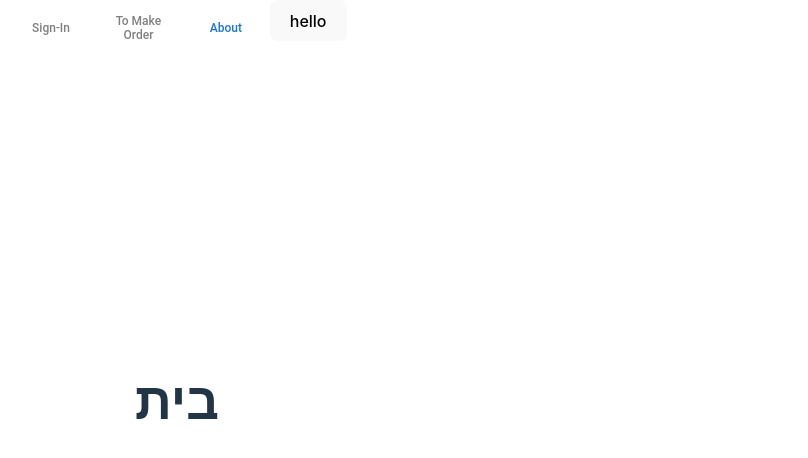
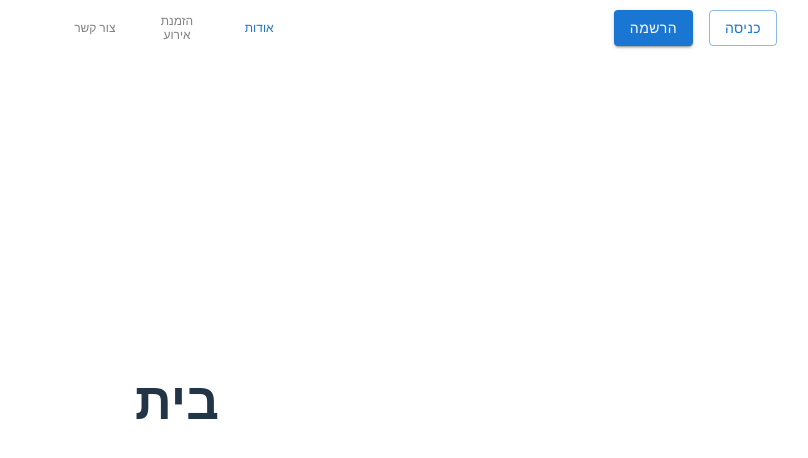
Before and after one commit to tirtzaSabo/Darbukas-plans, a React (Vite) app in the folder client/: page /home in a window 1280 px wide. Shown: the top 458 px of the page, without its empty margins (463-1271 px from the left). Built offline with nearby package versions, Linux system fonts and the light colour scheme.

Commit message:
Improve Profile Component

```diff
--- a/client/src/components/userArea/Header.component.tsx
+++ b/client/src/components/userArea/Header.component.tsx
@@ -1,91 +1,10 @@
-// import { Outlet, useNavigate } from 'react-router-dom';
-// import '../../App.css';
-// import React from 'react';
-// import BottomNavigation from '@mui/material/BottomNavigation';
-// import BottomNavigationAction from '@mui/material/BottomNavigationAction';
-// // import FavoriteIcon from '@mui/icons-material/Favorite';
-// // import EqualizerIcon from '@mui/icons-material/Equalizer';
-// // import ThermostatIcon from '@mui/icons-material/Thermostat';
-// // import CloseIcon from '@mui/icons-material/Close';
-
-// const Header: React.FC = () => {
-//   const navigate = useNavigate();
-
-//   return (
-//     <>
-//       <header>
-//         <nav>
-//           <BottomNavigation
-//             sx={{
-//               position: 'fixed',
-//               top: 0,
-//               left: 0,
-//               right: 0,
-//               zIndex: 999,
-//               backgroundColor: '#ffffff',
-//             }}
-//             showLabels
-
-//           >
-//             <BottomNavigationAction
-//               label="Sign-In"
-//               style={{ color: '#1976d2' }}
-//               onClick={() => navigate('/signin')}
-//             />
-//             {/* <BottomNavigationAction
-//               label="Subscription"
-//               // icon={<FavoriteIcon />}
-//               style={{ color: '#1976d2' }}
-//               onClick={() => navigate('/about')}
-//             /> */}
-//             <BottomNavigationAction
-//               label="To Make Order"
-//               style={{ color: '#1976d2' }}
-//               onClick={() => navigate('/makeOrder')}
-//             />
-//             {/* <BottomNavigationAction
-//               label="Contact"
-//               // icon={<ContactSupportIcon />}
-//               style={{ color: '#1976d2' }}
-//               onClick={() => navigate('/contact')}
-//             />
-//             <BottomNavigationAction
-//               label="Schedule"
-//               // icon={<CalendarMonthIcon />}
-//               style={{ color: '#1976d2' }}
-//               onClick={() => navigate('/schedule')}
-//             />
-//             <BottomNavigationAction
-//               label="Satisfaction"
-//               // icon={<EqualizerIcon />}
-//               style={{ color: '#1976d2' }}
-//               onClick={() => navigate('/satisfaction')}
-//             /> */}
-//             <BottomNavigationAction
-//               label="About"
-//               style={{ color: '#1976d2' }}
-//               onClick={() => navigate('/home')}
-//             />
-//             {/* {isManager && <BottomNavigationAction
-//               label="Management"
-//               style={{ color: '#1976d2' }}
-//               onClick={() => handleNavigation('/management')}
-//             />} */}
-//           </BottomNavigation>
-//           <Outlet />
-//         </nav>
-//       </header>
-//     </>
-//   );
-// };
-
-// export default Header;
 import { Outlet, useNavigate, useLocation } from 'react-router-dom';
 import '../../App.css';
 import React from 'react';
 import BottomNavigation from '@mui/material/BottomNavigation';
 import BottomNavigationAction from '@mui/material/BottomNavigationAction';
-import Profile from './Profile.component';
+import UserMenu from './UserMenu.component';
+import Box from '@mui/material/Box';
 
 const Header: React.FC = () => {
   const navigate = useNavigate();
@@ -96,7 +15,6 @@ const Header: React.FC = () => {
   return (
     <>
       <header>
-
         <nav
           style={{
             position: 'fixed',
@@ -105,38 +23,52 @@ const Header: React.FC = () => {
             right: 0,
             zIndex: 999,
             backgroundColor: '#ffffff',
-          display:'flex',
-          justifyContent:'center'
-        }}>
-          <div>
-          <BottomNavigation
-            showLabels
+            display: 'flex',
+            justifyContent: 'center',
+            alignItems: 'center',
+            padding: '0 1rem',
+          }}
         >
+          <Box
+            sx={{
+              display: 'flex',
+              alignItems: 'center',
+              width: '100%',
+              maxWidth: '1200px',
+              justifyContent: 'space-between',
+            }}
+          >
+            <Box sx={{ flex: 1 }} />
+
+            <Box sx={{ flex: 1, display: 'flex', justifyContent: 'center' }}>
+              <BottomNavigation showLabels>
                 <BottomNavigationAction
-              label="Sign-In"
+                  label="צור קשר"
                   style={{
-                color: isActive('/signin') ? '#1976d2' : 'gray',
+                    color: isActive('/contact') ? '#1976d2' : 'gray',
                   }}
-              onClick={() => navigate('/signin')}
+                  onClick={() => navigate('/contact')}
                 />
                 <BottomNavigationAction
-              label="To Make Order"
+                  label="הזמנת אירוע"
                   style={{
                     color: isActive('/makeOrder') ? '#1976d2' : 'gray',
                   }}
                   onClick={() => navigate('/makeOrder')}
                 />
                 <BottomNavigationAction
-              label="About"
+                  label="אודות"
                   style={{
                     color: isActive('/home') ? '#1976d2' : 'gray',
                   }}
                   onClick={() => navigate('/home')}
                 />
-          </BottomNavigation></div>
-          <div>
-          <Profile></Profile>
-       </div>
+              </BottomNavigation>
+            </Box>
+            <Box sx={{ flex: 1, display: 'flex', justifyContent: 'flex-end' }}>
+              <UserMenu />
+            </Box>
+          </Box>
         </nav>
       </header>
       <Outlet />
--- a/client/src/components/userArea/Profile.component.tsx
+++ b/client/src/components/userArea/Profile.component.tsx
@@ -3,18 +3,16 @@ import Avatar from '@mui/material/Avatar';
 import Menu from '@mui/material/Menu';
 import MenuItem from '@mui/material/MenuItem';
 import ListItemIcon from '@mui/material/ListItemIcon';
-import Divider from '@mui/material/Divider';
 import Tooltip from '@mui/material/Tooltip';
-import PersonAdd from '@mui/icons-material/PersonAdd';
-import Settings from '@mui/icons-material/Settings';
 import Logout from '@mui/icons-material/Logout';
-import Cookies from 'universal-cookie';
-
+import { useAuth } from '../../services/auth.provider';
+import { IconButton } from '@mui/material';
+import { useNavigate } from 'react-router-dom';
 const Profile: React.FC = () => {
-    const [anchorEl, setAnchorEl] = React.useState<null | HTMLElement>(null);
+  const [anchorEl, setAnchorEl] = React.useState<null | HTMLElement>(null);
   const open = Boolean(anchorEl);
-  const cookies = new Cookies();
-
+  const { logout, user } = useAuth();
+  const navigate = useNavigate();
   const handleClick = (event: React.MouseEvent<HTMLElement>) => {
     setAnchorEl(event.currentTarget);
   };
@@ -22,24 +20,35 @@ const Profile: React.FC = () => {
     setAnchorEl(null);
   };
   const handleLogOut = () => {
-    cookies.remove('email');
+    logout();
     handleClose;
   };
+  const handleDetails = () => {
+    navigate('/userdetails');
+  }
+
   return (
     <React.Fragment>
-        <Tooltip title="Account settings">
-          <button
+      <Tooltip title="הגדרות חשבון">
+        {/* <button
             onClick={handleClick}
-            // size="small"
-            // sx={{ ml: 2 }}
             aria-controls={open ? 'account-menu' : undefined}
             aria-haspopup="true"
             aria-expanded={open ? 'true' : undefined}
-          >
-            {/* <Avatar sx={{ width: 32, height: 32 }}>שלום</Avatar> */}
-            hello {cookies.get('email')}
-          </button>
-        </Tooltip>
+          > */}
+        {/* <Avatar sx={{ width: 32, height: 32 }}>שלום</Avatar> */}
+        {/* <ExpandMoreIcon></ExpandMoreIcon> שלום {user?.name}
+          </button> */}
+        <IconButton
+          onClick={handleClick}
+          size="small"
+          sx={{ ml: 2 }}
+          aria-controls={open ? 'account-menu' : undefined}
+          aria-haspopup="true"
+          aria-expanded={open ? 'true' : undefined}
+        ><Avatar sx={{ width: 45, height: 45 }}>{user?.name.charAt(0)}</Avatar>
+        </IconButton>
+      </Tooltip>
       <Menu
         anchorEl={anchorEl}
         id="account-menu"
@@ -77,30 +86,14 @@ const Profile: React.FC = () => {
         transformOrigin={{ horizontal: 'right', vertical: 'top' }}
         anchorOrigin={{ horizontal: 'right', vertical: 'bottom' }}
       >
-        <MenuItem onClick={handleClose}>
-          <Avatar /> Profile
-        </MenuItem>
-        <MenuItem onClick={handleClose}>
-          <Avatar /> My account
-        </MenuItem>
-        <Divider />
-        <MenuItem onClick={handleClose}>
-          <ListItemIcon>
-            <PersonAdd fontSize="small" />
-          </ListItemIcon>
-          Add another account
-        </MenuItem>
-        <MenuItem onClick={handleClose}>
-          <ListItemIcon>
-            <Settings fontSize="small" />
-          </ListItemIcon>
-          Settings
+        <MenuItem onClick={handleDetails}>
+          <Avatar />פרטים
         </MenuItem>
         <MenuItem onClick={handleLogOut}>
           <ListItemIcon>
             <Logout fontSize="small" />
           </ListItemIcon>
-          Logout
+          התנתק
         </MenuItem>
       </Menu>
     </React.Fragment>
--- /dev/null
+++ b/client/src/components/userArea/UserMenu.component.tsx
@@ -0,0 +1,24 @@
+import * as React from 'react';
+import { useAuth } from '../../services/auth.provider';
+import Profile from './Profile.component';
+import { Link } from 'react-router-dom';
+import { Button } from '@mui/material';
+
+const UserMenu: React.FC = () => {
+    const { user } = useAuth();
+    return (
+        <>
+            {user ?(<Profile/> ): (
+        <div style={{ display: 'flex', gap: '1rem' }}>
+          <Link to="/signup">
+            <Button variant="contained">הרשמה</Button>
+          </Link>
+          <Link to="/signin">
+            <Button variant="outlined">כניסה</Button>
+          </Link>
+        </div>
+      )}
+      </>
+  );
+}
+export default UserMenu;
--- a/client/src/main.tsx
+++ b/client/src/main.tsx
@@ -10,6 +10,7 @@ import Home from './components/userArea/Home.component.js';
 import MakeOrder from './components/userArea/MakeOrder.component.js';
 import SignIn from './components/userArea/SignIn.js';
 import SignUp from './components/userArea/SignUp.js';
+import { AuthProvider } from './services/auth.provider.js';
 const router = createBrowserRouter([
   {
     path: "/",
@@ -36,7 +37,8 @@ const router = createBrowserRouter([
   },
 ]);
  ReactDOM.createRoot(document.getElementById('root')!).render(
-  <React.StrictMode>
+  <React.StrictMode><AuthProvider>
        <RouterProvider router={router} />
+    </AuthProvider>
   </React.StrictMode>,
 )
```
Also changed, not shown: client/src/App.tsx (+0 -38 lines), 2 other files (tests, documents, lock files or other folders). Lines whose indentation alone changed are shown as unchanged.
